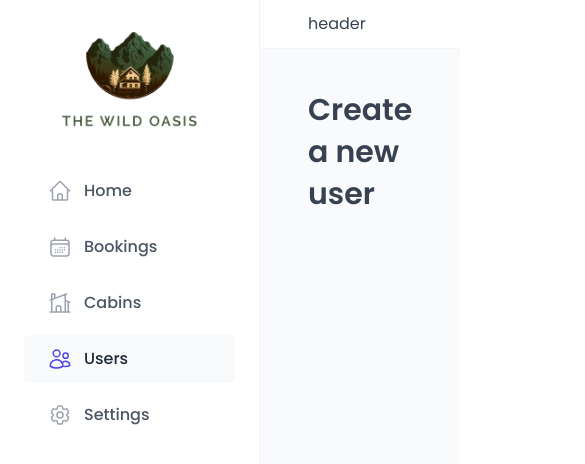
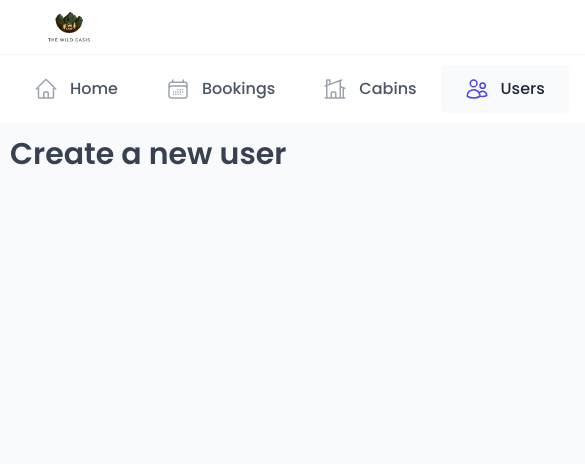
Before and after one commit to farshadahmadian/the_wild_oasis, a React (Vite) app: page /users in a window 390 px wide. Shown: the top 464 px of the page, 585 px wide, since content can reach past the window. Built offline with nearby package versions, Linux system fonts and the light colour scheme; no server answers; a web font is replaced by a local one.

Commit message:
make the sidebar and navbar responsive

```diff
--- a/src/ui/AppLayout.tsx
+++ b/src/ui/AppLayout.tsx
@@ -6,6 +6,9 @@ import styled from "styled-components";
 const Main = styled.main`
   background-color: var(--color-grey-50);
   padding: 4rem 4.8rem 6.4rem;
+  @media screen and (max-width: 980px) {
+    padding: 1rem;
+  }
 `;
 
 const StyledAppLayout = styled.div`
@@ -13,6 +16,11 @@ const StyledAppLayout = styled.div`
   height: 100vh;
   grid-template-columns: 26rem 1fr;
   grid-template-rows: auto 1fr;
+
+  @media screen and (max-width: 980px) {
+    grid-template-columns: 1fr;
+    grid-template-rows: auto auto 1fr;
+  }
 `;
 
 function AppLayout() {
--- a/src/ui/Header.tsx
+++ b/src/ui/Header.tsx
@@ -6,8 +6,22 @@ const StyledHeader = styled.header`
   border-bottom: 1px solid var(--color-grey-100);
 `;
 
+const HeaderLogo = styled.img`
+  width: 4.2rem;
+  height: auto;
+  display: none;
+
+  @media screen and (max-width: 980px) {
+    display: block;
+  }
+`;
+
 function Header() {
-  return <StyledHeader>header</StyledHeader>;
+  return (
+    <StyledHeader>
+      <HeaderLogo src="/logo-light.png" alt="logo" />
+    </StyledHeader>
+  );
 }
 
 export default Header;
--- a/src/ui/Logo.tsx
+++ b/src/ui/Logo.tsx
@@ -7,6 +7,10 @@ const StyledLogo = styled.div`
 const Img = styled.img`
   height: 9.6rem;
   width: auto;
+
+  @media screen and (max-width: 980px) {
+    display: none;
+  }
 `;
 
 function Logo() {
--- a/src/ui/MainNav.tsx
+++ b/src/ui/MainNav.tsx
@@ -12,6 +12,11 @@ const NavList = styled.ul`
   display: flex;
   flex-direction: column;
   gap: 0.8rem;
+
+  @media screen and (max-width: 980px) {
+    flex-direction: row;
+    gap: 0;
+  }
 `;
 
 const StyledNavLink = styled(NavLink)`
@@ -26,6 +31,10 @@ const StyledNavLink = styled(NavLink)`
     font-weight: 500;
     padding: 1.2rem 2.4rem;
     transition: all 0.3s;
+    @media screen and (max-width: 980px) {
+      /* font-size: 1.2rem;
+      padding: 0.6rem 1.2rem; */
+    }
   }
 
   /* This works because react-router places the active class on the active NavLink */
@@ -43,6 +52,10 @@ const StyledNavLink = styled(NavLink)`
     height: 2.4rem;
     color: var(--color-grey-400);
     transition: all 0.3s;
+    @media screen and (max-width: 980px) {
+      /* width: 1.2rem;
+      height: 1.2rem; */
+    }
   }
 
   &:hover svg,
--- a/src/ui/Sidebar.tsx
+++ b/src/ui/Sidebar.tsx
@@ -12,6 +12,15 @@ const StyledSidebar = styled.aside`
   display: flex;
   flex-direction: column;
   gap: 3.2rem;
+
+  @media screen and (max-width: 980px) {
+    grid-row: 2;
+    justify-self: center;
+    flex-direction: row;
+    padding: 1rem;
+    gap: 0;
+    border-right: 0;
+  }
 `;
 
 function Sidebar() {
```
